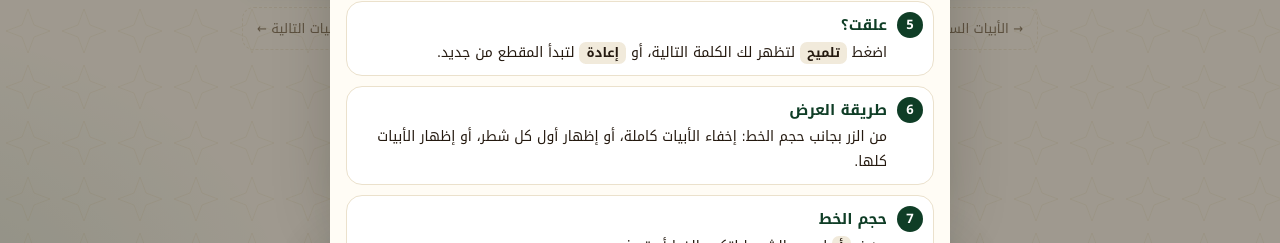
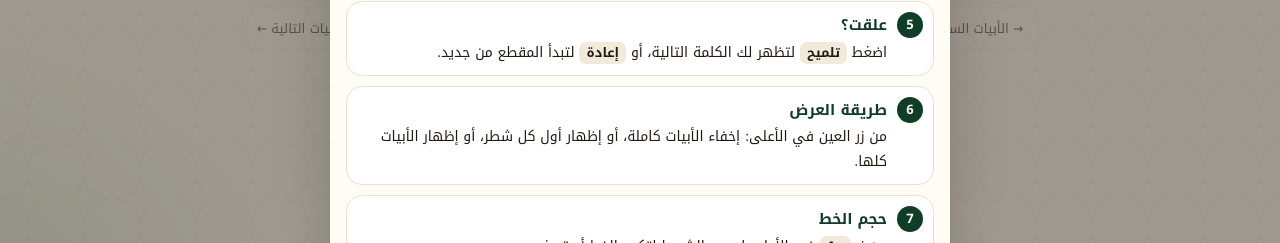
Before and after one commit to b2b-abdulrhman/taiba-tasmee, a plain HTML site: page index.html in a window 1280 px wide. Shown: the part 557-800 px from the top of the page. Drawn offline with Linux system fonts and the light colour scheme.

Commit message:
طريقة الاستخدام: أسماء الأزرار كما تظهر
Co-Authored-By: Claude Opus 5.5 <noreply@anthropic.com>
Claude-Session: https://claude.ai/code/session_016aoTSAULzvTRKTzuwSaGJE

```diff
--- a/index.html
+++ b/index.html
@@ -382,8 +382,8 @@ body.testing .more{display:none}
     <li><b>معنى الألوان</b><span class="legend" style="justify-content:flex-start;margin:4px 0 0;font-size:13px"><span class="lg-ok">صحيح</span><span class="lg-bad">خطأ</span><span class="lg-miss">سقط منك</span><span class="lg-hint">بمساعدة التلميح</span></span></li>
     <li><b>إذا ظهرت كلمة حمراء وأنت قلتها صح</b>اضغطها مرتين لتُحسب صحيحة؛ أحيانًا لا يفهم الجهاز النطق.</li>
     <li><b>علقت؟</b>اضغط <span class="k">تلميح</span> لتظهر لك الكلمة التالية، أو <span class="k">إعادة</span> لتبدأ المقطع من جديد.</li>
-    <li><b>طريقة العرض</b>من الزر بجانب حجم الخط: إخفاء الأبيات كاملة، أو إظهار أول كل شطر، أو إظهار الأبيات كلها.</li>
-    <li><b>حجم الخط</b>من زر <span class="k">أ</span> اسحب الشريط لتكبير الخط أو تصغيره.</li>
+    <li><b>طريقة العرض</b>من زر العين في الأعلى: إخفاء الأبيات كاملة، أو إظهار أول كل شطر، أو إظهار الأبيات كلها.</li>
+    <li><b>حجم الخط</b>من زر <span class="k">Aa</span> في الأعلى اسحب الشريط لتكبير الخط أو تصغيره.</li>
     <li><b>اختبار الحفظ</b>من زر البطاقة في الأعلى: يعطيك التطبيق مواضع عشوائية، يظهر لك أول كل موضع وتكمل أنت. وتقدر تغيّر عدد المواضع وعدد الأبيات في كل موضع.</li>
     <li><b>النتيجة</b>اضغط <span class="k">النتيجة</span> متى شئت لترى نسبتك والكلمات التي أخطأت فيها.</li>
     <li><b>لا يعمل المايك؟</b>اسمح للموقع باستخدام الميكروفون من إعدادات المتصفح، أو اضغط <span class="k">كتابة</span> واستخدم مايك لوحة المفاتيح.</li>
```
Also changed, not shown: app.src.html (+2 -2 lines).
